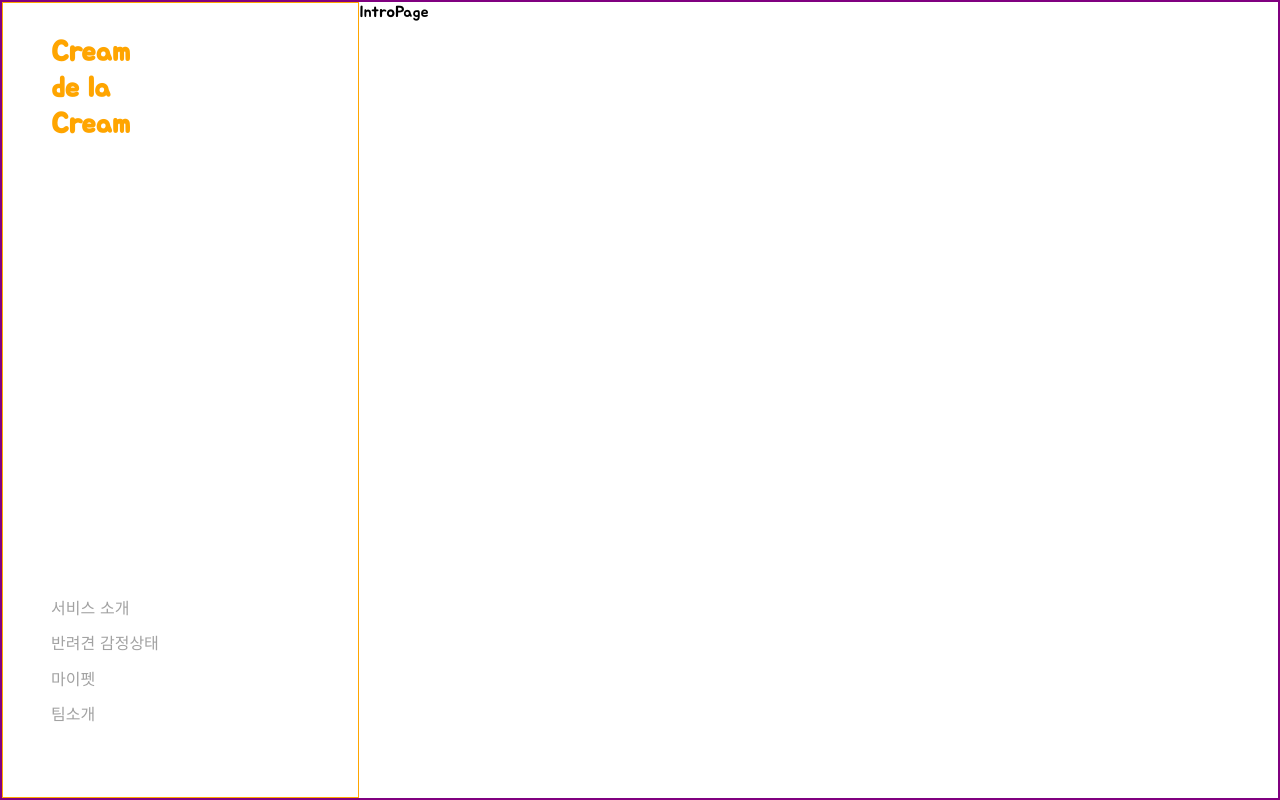
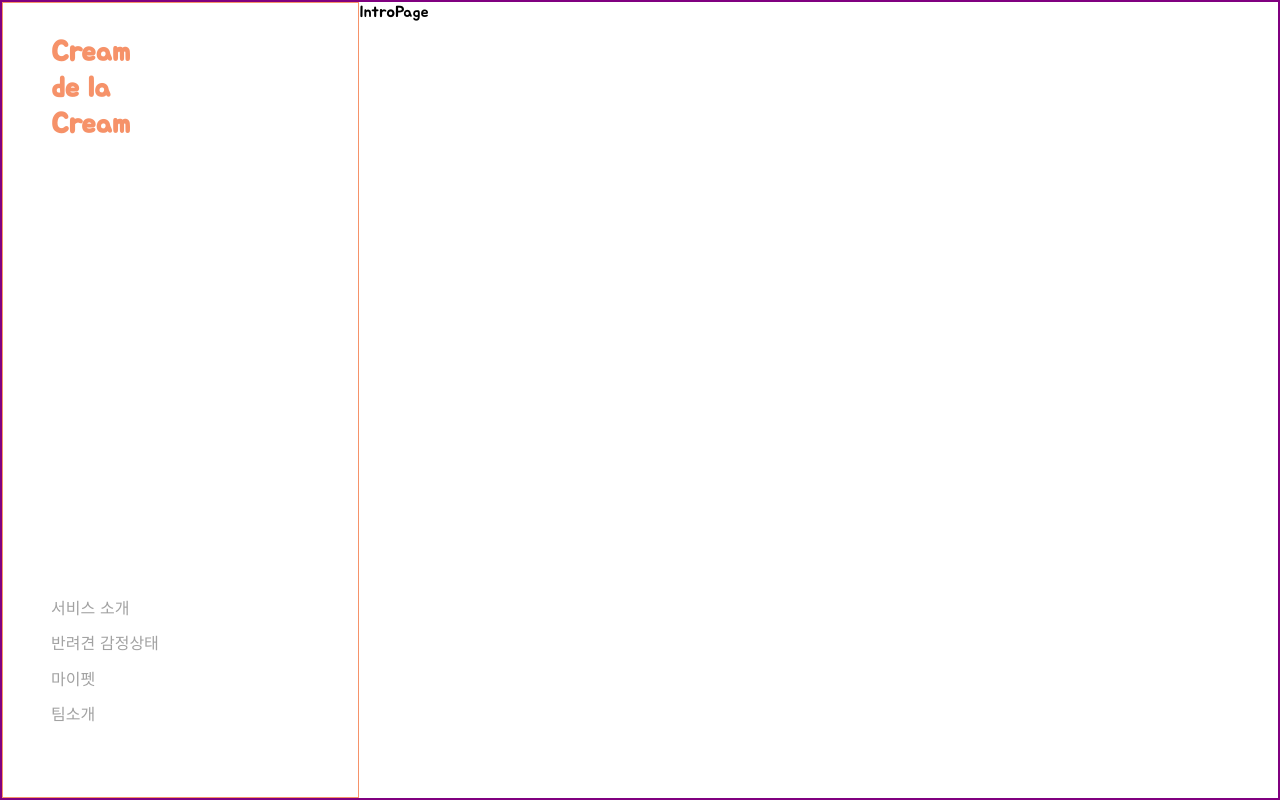
Before and after one commit to CreamDeLaCream/creme-client, a React (Create React App) app: page / in a window 1280 px wide. Built offline with nearby package versions, Linux system fonts and the light colour scheme.

Commit message:
[#4] 메인 컬러 수정

```diff
--- a/src/common/styles/GlobalStyle.js
+++ b/src/common/styles/GlobalStyle.js
@@ -2,8 +2,9 @@ import { createGlobalStyle } from 'styled-components';
 
 const GlobalStyle = createGlobalStyle`
     :root{
-        --main: orange;
+        --main: #f69269;
         --lightorange: #fae5d6;
+        --cream: #f5e9d5;
         --white: #ffffff;
         --gray: #a2a2a2;
         --lightgray: lightgray;
```
